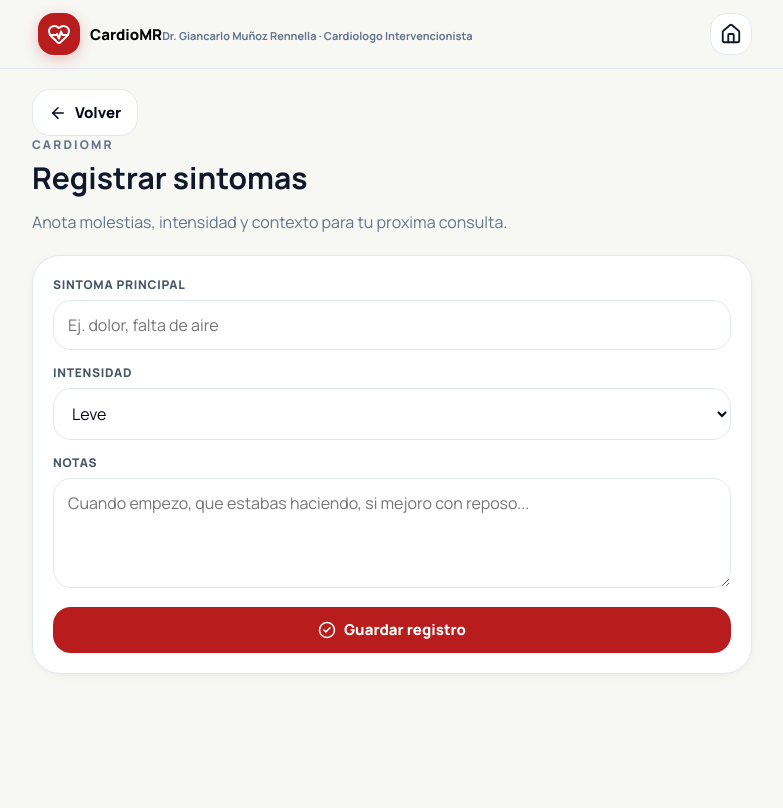
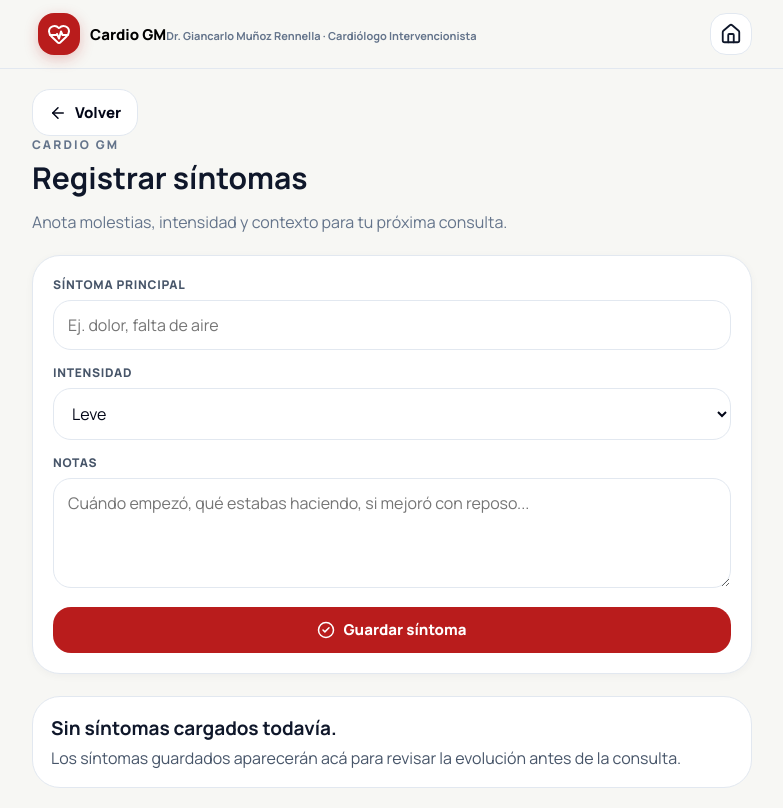
Before and after one commit to drgiancarlomr-glitch/cardiomr-app, a React (Vite) app: page / in a window 1280 px wide. Both pictures are taken after a click on the button 640 px from the left and 565 px from the top of the page. Shown: the whole page, without its empty margins (248-1031 px from the left). Built offline with nearby package versions, Linux system fonts and the light colour scheme.

Commit message:
Update patient tracking forms and branding

```diff
--- a/index.html
+++ b/index.html
@@ -3,7 +3,7 @@
   <head>
     <meta charset="UTF-8" />
     <meta name="viewport" content="width=device-width, initial-scale=1.0" />
-    <title>CardioMR - Dr. Giancarlo Muñoz Rennella</title>
+    <title>Cardio GM - Dr. Giancarlo Muñoz Rennella</title>
   </head>
   <body>
     <div id="root"></div>
--- a/src/App.jsx
+++ b/src/App.jsx
@@ -6,6 +6,7 @@ import {
   CalendarDays,
   CheckCircle2,
   ClipboardList,
+  Edit3,
   HeartPulse,
   Home,
   Menu,
@@ -13,48 +14,53 @@ import {
   Pill,
   Phone,
   Stethoscope,
+  X,
 } from 'lucide-react';
 
 const sections = [
   {
     id: 'symptoms',
-    title: 'Registrar sintomas',
-    text: 'Anota molestias, intensidad y contexto para tu proxima consulta.',
+    title: 'Registrar síntomas',
+    text: 'Anota molestias, intensidad y contexto para tu próxima consulta.',
     icon: ClipboardList,
     tone: 'red',
   },
   {
     id: 'meds',
-    title: 'Medicacion',
+    title: 'Medicación',
     text: 'Revisa indicaciones frecuentes y marca tus tomas importantes.',
     icon: Pill,
   },
   {
     id: 'controls',
     title: 'Controles',
-    text: 'Organiza presion, pulso y proximas citas cardiologicas.',
+    text: 'Organiza presión, pulso y próximas citas cardiológicas.',
     icon: Activity,
   },
   {
     id: 'urgent',
-    title: 'Senales de alerta',
-    text: 'Identifica cuando corresponde buscar ayuda inmediata.',
+    title: 'Señales de alerta',
+    text: 'Identifica cuándo corresponde buscar ayuda inmediata.',
     icon: AlertTriangle,
     tone: 'red',
   },
 ];
 
 const alertSigns = [
-  'Dolor opresivo en el pecho que dura mas de 10 minutos.',
-  'Falta de aire intensa, desmayo o confusion.',
+  'Dolor opresivo en el pecho que dura más de 10 minutos.',
+  'Falta de aire intensa, desmayo o confusión.',
   'Palpitaciones sostenidas con mareo o debilidad marcada.',
-  'Hinchazon brusca de piernas o aumento rapido de peso.',
+  'Hinchazón brusca de piernas o aumento rápido de peso.',
 ];
+
+const emptyMedicationFields = { medName: '', medSchedule: '', medEffects: '' };
 
 export default function App() {
   const [view, setView] = useState('home');
   const [saved, setSaved] = useState(false);
+  const [symptomRecords, setSymptomRecords] = useState([]);
   const [medications, setMedications] = useState([]);
+  const [editingMedicationId, setEditingMedicationId] = useState(null);
   const [pressureRecords, setPressureRecords] = useState([]);
   const [form, setForm] = useState({
     symptom: '',
@@ -67,7 +73,7 @@ export default function App() {
     arm: 'Brazo izquierdo',
     position: 'Sentado',
     restTime: '5 minutos',
-    pressureMoment: 'Manana',
+    pressureMoment: 'Mañana',
     pressureSymptoms: '',
     pressureMeds: '',
     pressureNotes: '',
@@ -88,8 +94,22 @@ export default function App() {
     setForm((current) => ({ ...current, [name]: value }));
   }
 
-  function saveRecord(event) {
+  function saveSymptom(event) {
     event.preventDefault();
+    if (!form.symptom.trim() && !form.notes.trim()) return;
+
+    setSymptomRecords((current) => [
+      {
+        id: crypto.randomUUID(),
+        symptom: form.symptom.trim() || 'Síntoma sin especificar',
+        intensity: form.intensity,
+        notes: form.notes.trim(),
+        date: new Date().toISOString().slice(0, 10),
+        time: new Date().toTimeString().slice(0, 5),
+      },
+      ...current,
+    ]);
+    setForm((current) => ({ ...current, symptom: '', intensity: 'Leve', notes: '' }));
     setSaved(true);
   }
 
@@ -97,17 +117,38 @@ export default function App() {
     event.preventDefault();
     if (!form.medName.trim() && !form.medSchedule.trim() && !form.medEffects.trim()) return;
 
-    setMedications((current) => [
-      {
-        id: crypto.randomUUID(),
-        name: form.medName.trim() || 'Medicacion sin nombre',
+    const medication = {
+      id: editingMedicationId || crypto.randomUUID(),
+      name: form.medName.trim() || 'Medicación sin nombre',
       schedule: form.medSchedule.trim() || 'Horario no indicado',
       effects: form.medEffects.trim(),
-      },
+    };
+
+    setMedications((current) => (
+      editingMedicationId
+        ? current.map((item) => (item.id === editingMedicationId ? medication : item))
+        : [medication, ...current]
+    ));
+    setForm((current) => ({ ...current, ...emptyMedicationFields }));
+    setEditingMedicationId(null);
+    setSaved(true);
+  }
+
+  function editMedication(medication) {
+    setSaved(false);
+    setEditingMedicationId(medication.id);
+    setForm((current) => ({
       ...current,
-    ]);
-    setForm((current) => ({ ...current, medName: '', medSchedule: '', medEffects: '' }));
-    setSaved(true);
+      medName: medication.name,
+      medSchedule: medication.schedule,
+      medEffects: medication.effects,
+    }));
+  }
+
+  function cancelMedicationEdit() {
+    setSaved(false);
+    setEditingMedicationId(null);
+    setForm((current) => ({ ...current, ...emptyMedicationFields }));
   }
 
   function savePressureRecord(event) {
@@ -154,8 +195,8 @@ export default function App() {
               <HeartPulse size={24} />
             </span>
             <span>
-              <span className="brand-title">CardioMR</span>
-              <span className="brand-sub">Dr. Giancarlo Muñoz Rennella · Cardiologo Intervencionista</span>
+              <span className="brand-title">Cardio GM</span>
+              <span className="brand-sub">Dr. Giancarlo Muñoz Rennella · Cardiólogo Intervencionista</span>
             </span>
           </button>
           <button className="icon-btn" type="button" onClick={() => setView('home')} aria-label="Ir al inicio">
@@ -172,12 +213,16 @@ export default function App() {
             section={currentSection}
             form={form}
             saved={saved}
+            symptomRecords={symptomRecords}
             medications={medications}
+            editingMedicationId={editingMedicationId}
             pressureRecords={pressureRecords}
             onBack={() => setView('home')}
             onChange={updateField}
-            onSave={saveRecord}
+            onSaveSymptom={saveSymptom}
             onSaveMedication={saveMedication}
+            onEditMedication={editMedication}
+            onCancelMedicationEdit={cancelMedicationEdit}
             onSavePressureRecord={savePressureRecord}
           />
         )}
@@ -193,17 +238,17 @@ function HomeView({ onSelect }) {
         <div className="hero-content">
           <div className="badge">
             <Stethoscope size={15} />
-            App del paciente cardiologico
+            App del paciente cardiológico
           </div>
-          <h1>CardioMR</h1>
+          <h1>Cardio GM</h1>
           <h2>Dr. Giancarlo Muñoz Rennella</h2>
-          <h3>Cardiologo Intervencionista</h3>
+          <h3>Cardiólogo Intervencionista</h3>
           <p>
-            Lleva un registro simple de sintomas, controles, medicacion y senales de alerta para compartir informacion
-            mas ordenada con tu cardiologo.
+            Lleva un registro simple de síntomas, controles, medicación y señales de alerta para compartir información
+            más ordenada con tu cardiólogo.
           </p>
           <div className="hero-box">
-            Esta app no reemplaza una consulta medica. Ante sintomas intensos o nuevos, busca atencion inmediata.
+            Esta app no reemplaza una consulta médica. Ante síntomas intensos o nuevos, busca atención inmediata.
           </div>
         </div>
       </section>
@@ -232,12 +277,16 @@ function SectionView({
   section,
   form,
   saved,
+  symptomRecords,
   medications,
+  editingMedicationId,
   pressureRecords,
   onBack,
   onChange,
-  onSave,
+  onSaveSymptom,
   onSaveMedication,
+  onEditMedication,
+  onCancelMedicationEdit,
   onSavePressureRecord,
 }) {
   const Icon = section?.icon || ClipboardList;
@@ -250,15 +299,16 @@ function SectionView({
       </button>
 
       <section className="section-title">
-        <p className="eyebrow">CardioMR</p>
+        <p className="eyebrow">Cardio GM</p>
         <h1>{section?.title}</h1>
         <p>{section?.text}</p>
       </section>
 
       {section?.id === 'symptoms' && (
-        <form className="form-card" onSubmit={onSave}>
+        <>
+          <form className="form-card" onSubmit={onSaveSymptom}>
             <label className="field">
-            <span>Sintoma principal</span>
+              <span>Síntoma principal</span>
               <input name="symptom" value={form.symptom} onChange={onChange} placeholder="Ej. dolor, falta de aire" />
             </label>
             <label className="field">
@@ -275,22 +325,24 @@ function SectionView({
                 name="notes"
                 value={form.notes}
                 onChange={onChange}
-              placeholder="Cuando empezo, que estabas haciendo, si mejoro con reposo..."
+                placeholder="Cuándo empezó, qué estabas haciendo, si mejoró con reposo..."
               />
             </label>
             <button className="btn red full" type="submit">
               <CheckCircle2 size={18} />
-            Guardar registro
+              Guardar síntoma
             </button>
-          {saved && <p className="success">Registro guardado en esta sesion.</p>}
+            {saved && <p className="success">Síntoma guardado en esta sesión.</p>}
           </form>
+          <SymptomRecords records={symptomRecords} />
+        </>
       )}
 
       {section?.id === 'meds' && (
         <>
           <form className="form-card" onSubmit={onSaveMedication}>
             <label className="field">
-              <span>Medicacion que toma</span>
+              <span>Medicación que toma</span>
               <input
                 name="medName"
                 value={form.medName}
@@ -313,20 +365,30 @@ function SectionView({
                 name="medEffects"
                 value={form.medEffects}
                 onChange={onChange}
-                placeholder="Ej. mareo, tos, cansancio, hinchazon..."
+                placeholder="Ej. mareo, tos, cansancio, hinchazón..."
               />
             </label>
             <button className="btn primary full" type="submit">
               <Pill size={18} />
-              Agregar medicacion
+              {editingMedicationId ? 'Guardar cambios' : 'Agregar medicación'}
             </button>
-            {saved && <p className="success">Medicacion agregada en esta sesion.</p>}
+            {editingMedicationId && (
+              <button className="btn light full" type="button" onClick={onCancelMedicationEdit}>
+                <X size={18} />
+                Cancelar edición
+              </button>
+            )}
+            {saved && (
+              <p className="success">
+                {editingMedicationId ? 'Cambios guardados.' : 'Medicación guardada en esta sesión.'}
+              </p>
+            )}
           </form>
 
           <div className="grid">
             {medications.length === 0 ? (
               <article className="med-card">
-                <h3>Sin medicacion cargada todavia.</h3>
+                <h3>Sin medicación cargada todavía.</h3>
                 <p>Agrega cada medicamento con su horario y cualquier efecto secundario que el paciente note.</p>
               </article>
             ) : (
@@ -335,13 +397,17 @@ function SectionView({
                   <h3>{medication.name}</h3>
                   <p><strong>Horario:</strong> {medication.schedule}</p>
                   <p><strong>Efectos secundarios:</strong> {medication.effects || 'No registrados'}</p>
+                  <button className="btn soft full card-action" type="button" onClick={() => onEditMedication(medication)}>
+                    <Edit3 size={18} />
+                    Editar medicación
+                  </button>
                 </article>
               ))
             )}
           </div>
 
           <div className="warning">
-            No suspender ni cambiar dosis sin indicacion medica. Llevar esta lista actualizada a cada control.
+            No suspender ni cambiar dosis sin indicación médica. Llevar esta lista actualizada a cada control.
           </div>
         </>
       )}
@@ -362,11 +428,11 @@ function SectionView({
 
             <div className="row three">
               <label className="field">
-                <span>Sistolica</span>
+                <span>Sistólica</span>
                 <input name="systolic" inputMode="numeric" value={form.systolic} onChange={onChange} placeholder="120" />
               </label>
               <label className="field">
-                <span>Diastolica</span>
+                <span>Diastólica</span>
                 <input name="diastolic" inputMode="numeric" value={form.diastolic} onChange={onChange} placeholder="80" />
               </label>
               <label className="field">
@@ -377,9 +443,9 @@ function SectionView({
 
             <div className="row two">
               <label className="field">
-                <span>Momento del dia</span>
+                <span>Momento del día</span>
                 <select name="pressureMoment" value={form.pressureMoment} onChange={onChange}>
-                  <option>Manana</option>
+                  <option>Mañana</option>
                   <option>Tarde</option>
                   <option>Noche</option>
                   <option>Madrugada</option>
@@ -397,7 +463,7 @@ function SectionView({
 
             <div className="row two">
               <label className="field">
-                <span>Posicion</span>
+                <span>Posición</span>
                 <select name="position" value={form.position} onChange={onChange}>
                   <option>Sentado</option>
                   <option>Acostado</option>
@@ -410,13 +476,13 @@ function SectionView({
                   <option>Sin reposo</option>
                   <option>5 minutos</option>
                   <option>10 minutos</option>
-                  <option>Mas de 10 minutos</option>
+                  <option>Más de 10 minutos</option>
                 </select>
               </label>
             </div>
 
             <label className="field">
-              <span>Sintomas al momento de medir</span>
+              <span>Síntomas al momento de medir</span>
               <textarea
                 name="pressureSymptoms"
                 value={form.pressureSymptoms}
@@ -425,7 +491,7 @@ function SectionView({
               />
             </label>
             <label className="field">
-              <span>Medicacion tomada antes de la medicion</span>
+              <span>Medicación tomada antes de la medición</span>
               <input
                 name="pressureMeds"
                 value={form.pressureMeds}
@@ -439,15 +505,15 @@ function SectionView({
                 name="pressureNotes"
                 value={form.pressureNotes}
                 onChange={onChange}
-                placeholder="Actividad previa, estres, cafe, comida, ejercicio o cualquier dato relevante."
+                placeholder="Actividad previa, estrés, café, comida, ejercicio o cualquier dato relevante."
               />
             </label>
 
             <button className="btn primary full" type="submit">
               <CalendarDays size={18} />
-              Guardar medicion de presion
+              Guardar medición de presión
             </button>
-            {saved && <p className="success">Medicion guardada en esta sesion.</p>}
+            {saved && <p className="success">Medición guardada en esta sesión.</p>}
           </form>
 
           <PressureRecords records={pressureRecords} />
@@ -458,7 +524,7 @@ function SectionView({
         <div className="grid">
           <div className="alert-box">
             <Icon size={28} />
-            <h2>Busca ayuda de emergencia si aparece una senal intensa o repentina.</h2>
+            <h2>Busca ayuda de emergencia si aparece una señal intensa o repentina.</h2>
           </div>
           {alertSigns.map((text) => (
             <div className="item" key={text}>
@@ -470,13 +536,43 @@ function SectionView({
             <Phone size={18} />
             Llamar emergencias
           </a>
-          <a className="btn light full" href="https://wa.me/" target="_blank" rel="noreferrer">
+          <a className="btn light full" href="https://wa.me/593986426990" target="_blank" rel="noreferrer">
             <MessageCircle size={18} />
-            Abrir WhatsApp
+            Escribir al consultorio por WhatsApp
           </a>
         </div>
       )}
     </>
+  );
+}
+
+function SymptomRecords({ records }) {
+  return (
+    <section className="grid">
+      {records.length === 0 ? (
+        <article className="med-card">
+          <h3>Sin síntomas cargados todavía.</h3>
+          <p>Los síntomas guardados aparecerán acá para revisar la evolución antes de la consulta.</p>
+        </article>
+      ) : (
+        records.map((record, index) => (
+          <article className="med-card" key={record.id}>
+            <div className="control-card-head">
+              <div>
+                <span>Registro {records.length - index}</span>
+                <h3>{record.symptom}</h3>
+              </div>
+              <strong>{record.intensity}</strong>
+            </div>
+            <div className="control-meta">
+              <span>{record.date}</span>
+              <span>{record.time}</span>
+            </div>
+            <p><strong>Notas:</strong> {record.notes || 'Sin notas'}</p>
+          </article>
+        ))
+      )}
+    </section>
   );
 }
 
@@ -490,20 +586,20 @@ function PressureRecords({ records }) {
         <article className="stat-card">
           <span>Mediciones</span>
           <strong>{records.length}</strong>
-          <p>de {expectedFor15Days} si es cada 8 horas por 15 dias</p>
+          <p>de {expectedFor15Days} si es cada 8 horas por 15 días</p>
         </article>
         <article className="stat-card">
-          <span>Ultima presion</span>
+          <span>Última presión</span>
           <strong>{latest ? `${latest.systolic || '-'} / ${latest.diastolic || '-'}` : '-- / --'}</strong>
-          <p>{latest ? `${latest.date} ${latest.time}` : 'Sin registros todavia'}</p>
+          <p>{latest ? `${latest.date} ${latest.time}` : 'Sin registros todavía'}</p>
         </article>
       </div>
 
       {records.length === 0 ? (
         <article className="med-card">
-          <h3>Sin controles cargados todavia.</h3>
+          <h3>Sin controles cargados todavía.</h3>
           <p>
-            Cada medicion guardada va a aparecer aca. Para controles cada 8 horas por 15 dias, la lista puede crecer
+            Cada medición guardada va a aparecer acá. Para controles cada 8 horas por 15 días, la lista puede crecer
             hasta 45 registros sin cambiar de pantalla.
           </p>
         </article>
@@ -512,7 +608,7 @@ function PressureRecords({ records }) {
           <article className="control-card" key={record.id}>
             <div className="control-card-head">
               <div>
-                <span>Medicion {records.length - index}</span>
+                <span>Medición {records.length - index}</span>
                 <h3>{record.systolic || '-'} / {record.diastolic || '-'} mmHg</h3>
               </div>
               <strong>{record.pulse || '-'} lpm</strong>
@@ -525,16 +621,16 @@ function PressureRecords({ records }) {
               <span>{record.position}</span>
               <span>Reposo: {record.restTime}</span>
             </div>
-            <p><strong>Sintomas:</strong> {record.symptoms || 'No registrados'}</p>
-            <p><strong>Medicacion previa:</strong> {record.meds || 'No registrada'}</p>
+            <p><strong>Síntomas:</strong> {record.symptoms || 'No registrados'}</p>
+            <p><strong>Medicación previa:</strong> {record.meds || 'No registrada'}</p>
             <p><strong>Observaciones:</strong> {record.notes || 'Sin observaciones'}</p>
           </article>
         ))
       )}
 
       <div className="warning">
-        Si una medicion sale muy alta o se acompana de dolor de pecho, falta de aire, deficit neurologico, desmayo o
-        sintomas intensos, no esperar al proximo control.
+        Si una medición sale muy alta o se acompaña de dolor de pecho, falta de aire, déficit neurológico, desmayo o
+        síntomas intensos, no esperar al próximo control.
       </div>
     </section>
   );
```
Also changed, not shown: src/style.css (+9 -0 lines). Lines whose indentation alone changed are shown as unchanged.
